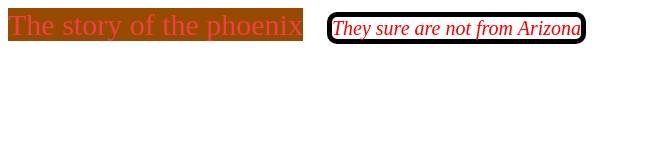
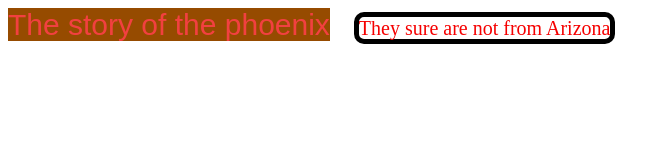
Before and after one commit to jdmar3-comp426/a01-kianw97, a website: page index.html in a window 1280 px wide. Shown: the whole page, without its empty margins (0-670 px from the left). Drawn offline with Linux system fonts and the light colour scheme.

Commit message:
font changes

```diff
--- a/styles.css
+++ b/styles.css
@@ -1,7 +1,7 @@
 heading {
   color: #F50000;
   margin-left: 20px;
-  font-style: italic;
+  font-family: 'Times New Roman', Times, serif;
   border-radius: 10px;
   border-color: #000000;
   border-width: 5px;
@@ -14,6 +14,6 @@
   background: #964B00;
   width: 300px;
   height: 50px;
-  font-style: normal;
+  font-family: Arial, Helvetica, sans-serif;
   font-size: 30px;
 }
```
